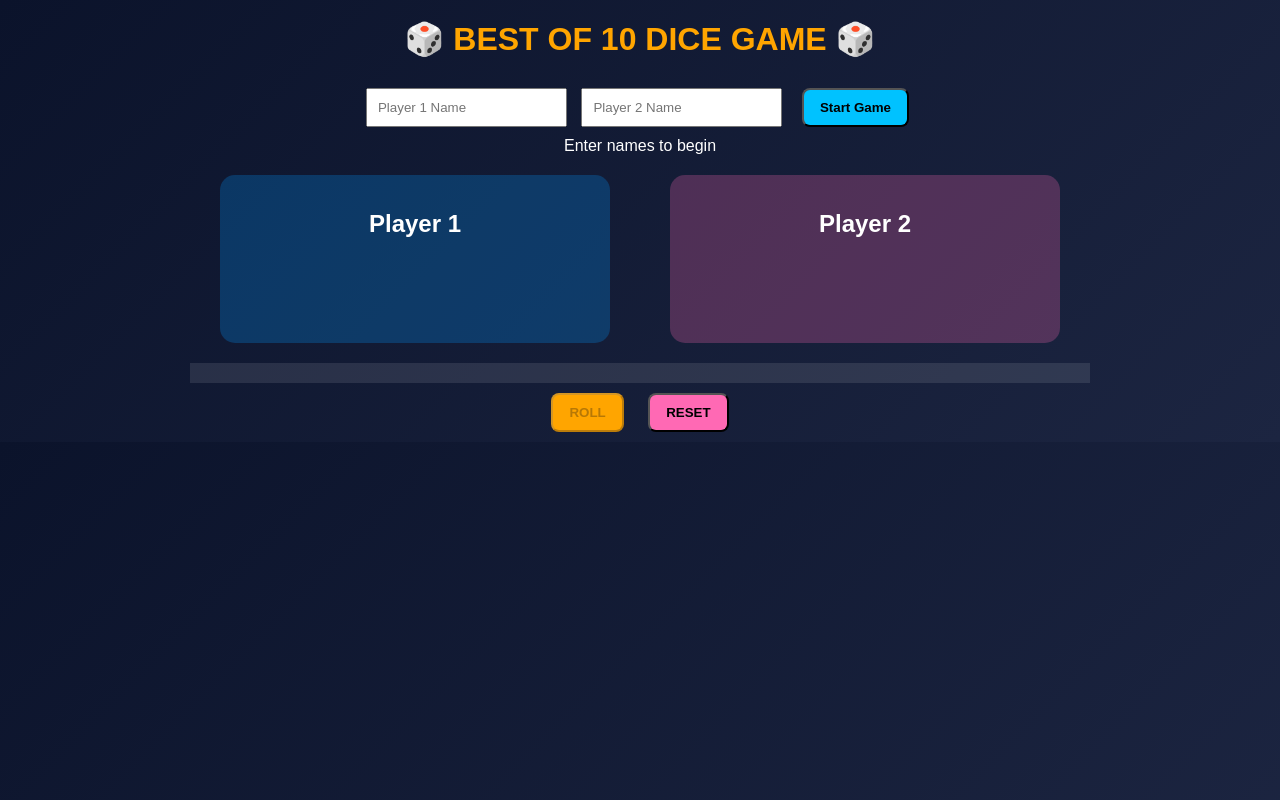
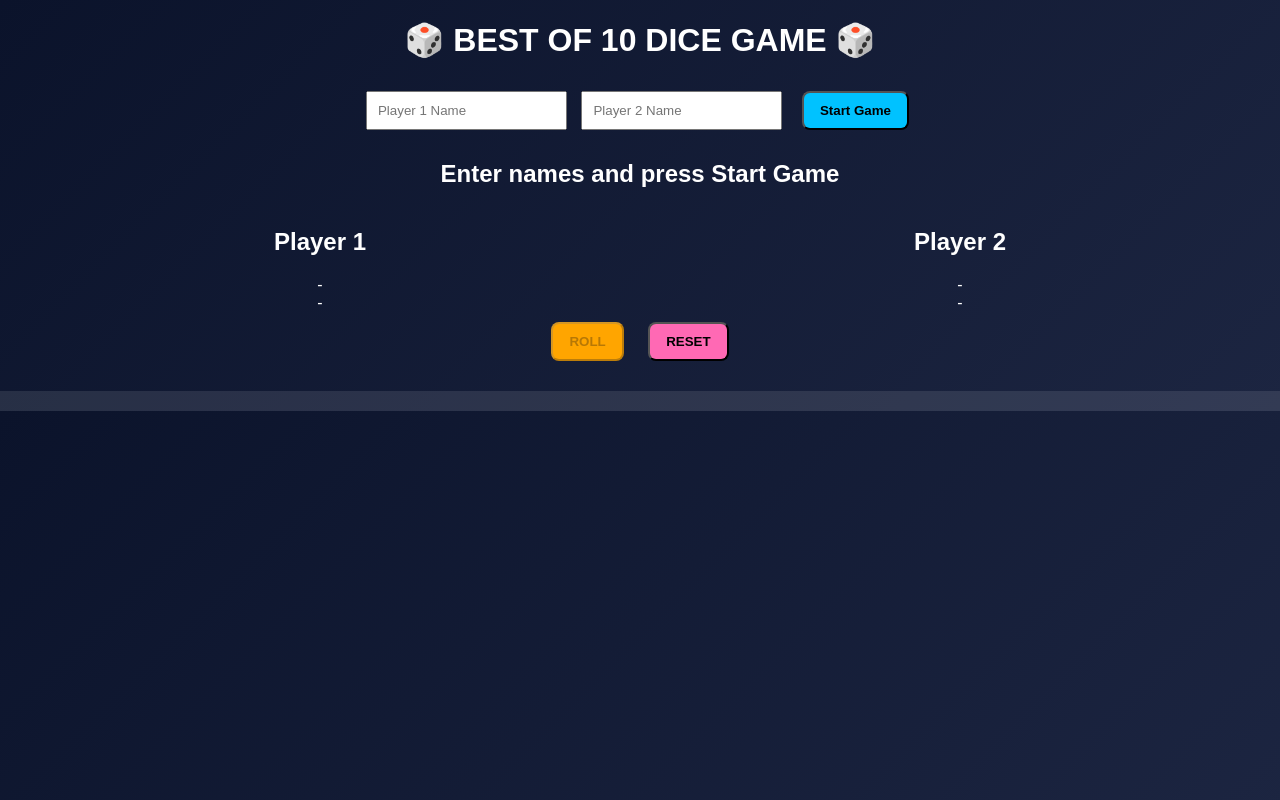
Before and after one commit to cameronmyers1964/dice-game, a plain HTML site: page index.html in a window 1280 px wide. Drawn offline with Linux system fonts and the light colour scheme.

Commit message:
Update index.html

```diff
--- a/index.html
+++ b/index.html
@@ -6,52 +6,48 @@
     <title>Best of 10 Dice Game</title>
     <link rel="stylesheet" href="style.css">
 </head>
-
 <body>
 
-<div class="header">
-🎲 <b>BEST OF 10 DICE GAME</b> 🎲
-</div>
-
-<div class="container">
+    <h1>🎲 BEST OF 10 DICE GAME 🎲</h1>
 
     <div class="setup">
-    <input id="p1" placeholder="Player 1 Name">
-    <input id="p2" placeholder="Player 2 Name">
+        <input type="text" id="p1" placeholder="Player 1 Name">
+        <input type="text" id="p2" placeholder="Player 2 Name">
         <button id="startBtn">Start Game</button>
     </div>
 
-  <div id="status">Enter names to begin</div>
+    <h2 id="status">Enter names and press Start Game</h2>
 
     <div id="scores"></div>
 
     <div class="players">
 
-    <div class="card blue">
+        <div class="player">
             <h2 id="p1Name">Player 1</h2>
-      <div class="diceRow">
-        <div class="dice" id="p1d1"></div>
-        <div class="dice" id="p1d2"></div>
+            <div class="dice-row">
+                <div class="die" id="p1d1">-</div>
+                <div class="die" id="p1d2">-</div>
             </div>
+            <div id="p1Total"></div>
         </div>
 
-    <div class="card pink">
+        <div class="player">
             <h2 id="p2Name">Player 2</h2>
-      <div class="diceRow">
-        <div class="dice" id="p2d1"></div>
-        <div class="dice" id="p2d2"></div>
+            <div class="dice-row">
+                <div class="die" id="p2d1">-</div>
+                <div class="die" id="p2d2">-</div>
             </div>
+            <div id="p2Total"></div>
         </div>
 
     </div>
 
-  <div id="history"></div>
-
     <button id="rollBtn" disabled>ROLL</button>
     <button id="resetBtn">RESET</button>
 
-</div>
+    <div id="history"></div>
 
     <script src="script.js"></script>
+
 </body>
 </html>
```
Lines whose indentation alone changed are shown as unchanged.
